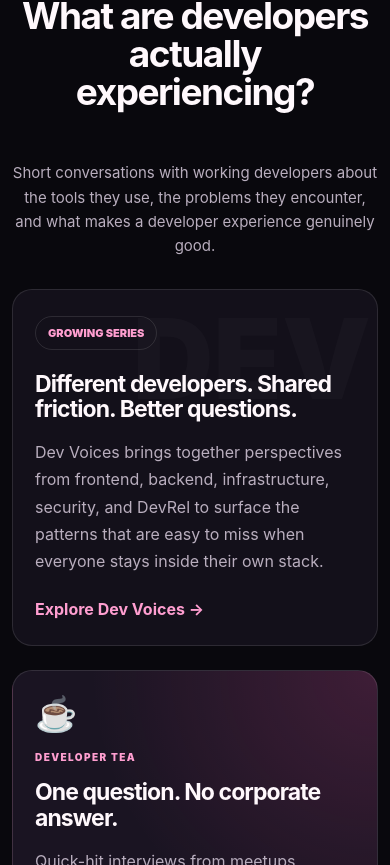
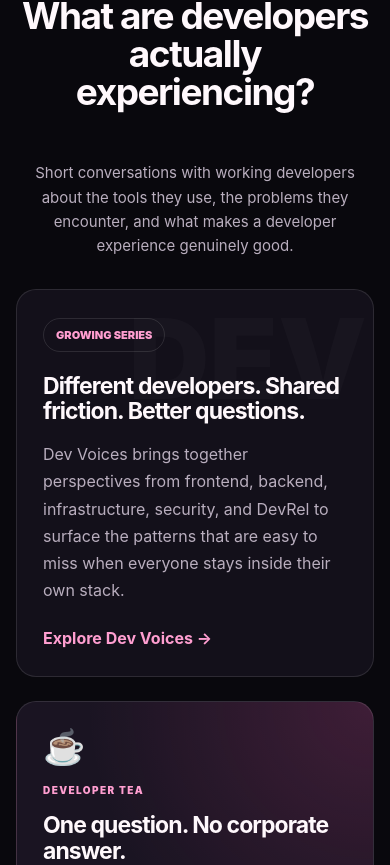
Before and after one commit to KatrinaFinney/sugar-bytes, a Next.js app: page / in a window 390 px wide. Shown: the part 1135-2000 px from the top of the page. Built offline with nearby package versions, Linux system fonts and the light colour scheme.

Commit message:
Center and loosen mobile content cards

```diff
--- a/app/responsive.css
+++ b/app/responsive.css
@@ -93,7 +93,7 @@
   footer,
   .page-hero,
   .article-shell {
-    width: calc(100% - 24px);
+    width: calc(100% - 32px);
     max-width: none;
   }
 
@@ -157,12 +157,18 @@
     gap: 24px;
   }
 
+  .voices-grid {
+    width: min(100%, 380px);
+    margin-inline: auto;
+  }
+
   .feature-card,
   .tea-card,
   .program-card,
   .community-card {
     width: 100%;
-    padding: 28px 24px;
+    margin-inline: auto;
+    padding: 30px 26px;
     border-radius: 20px;
   }
 
@@ -292,6 +298,6 @@
   .guest-card,
   .empty-state,
   .callout-card {
-    padding: 26px 22px;
+    padding: 28px 26px;
   }
 }
```
